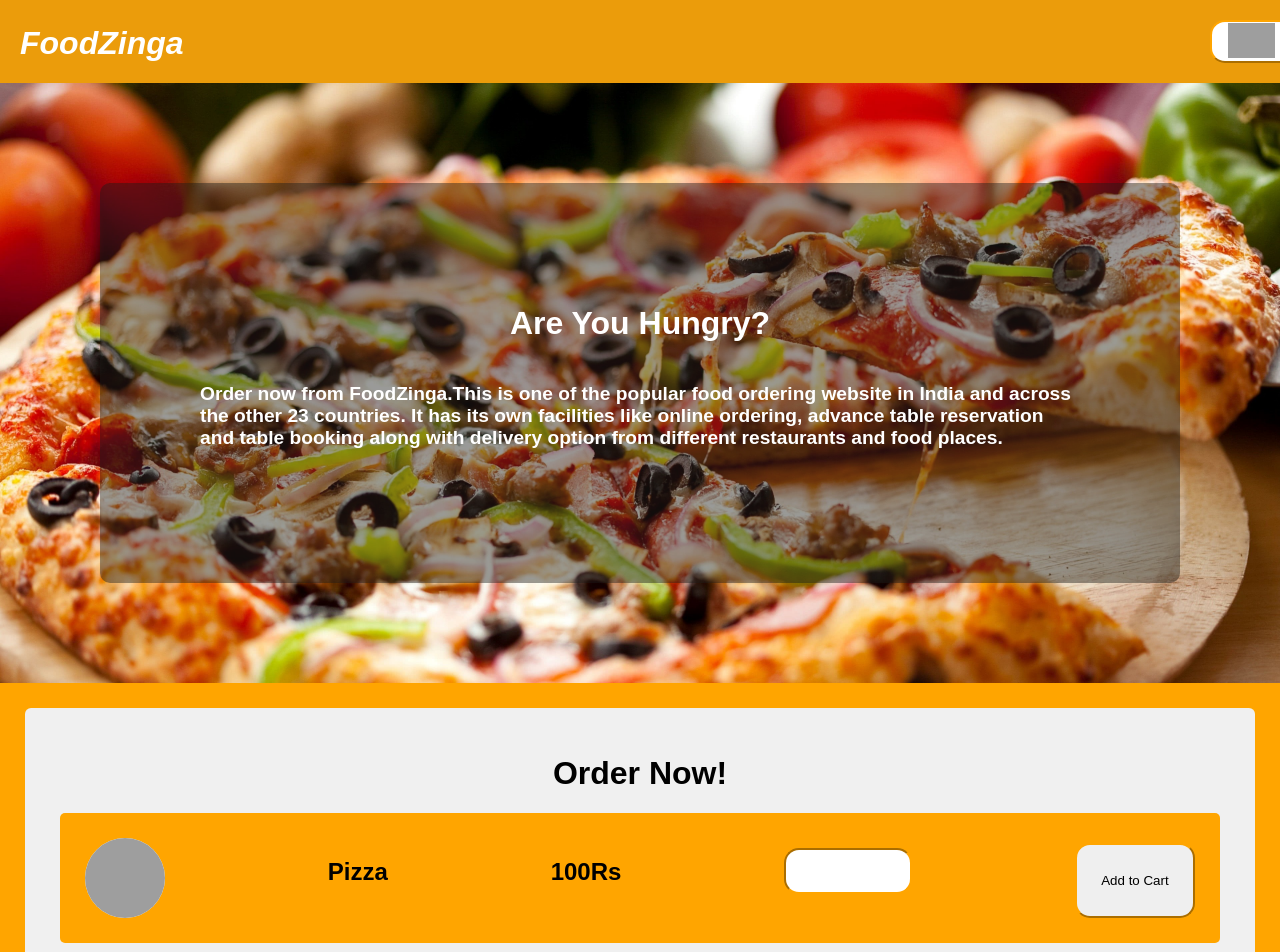
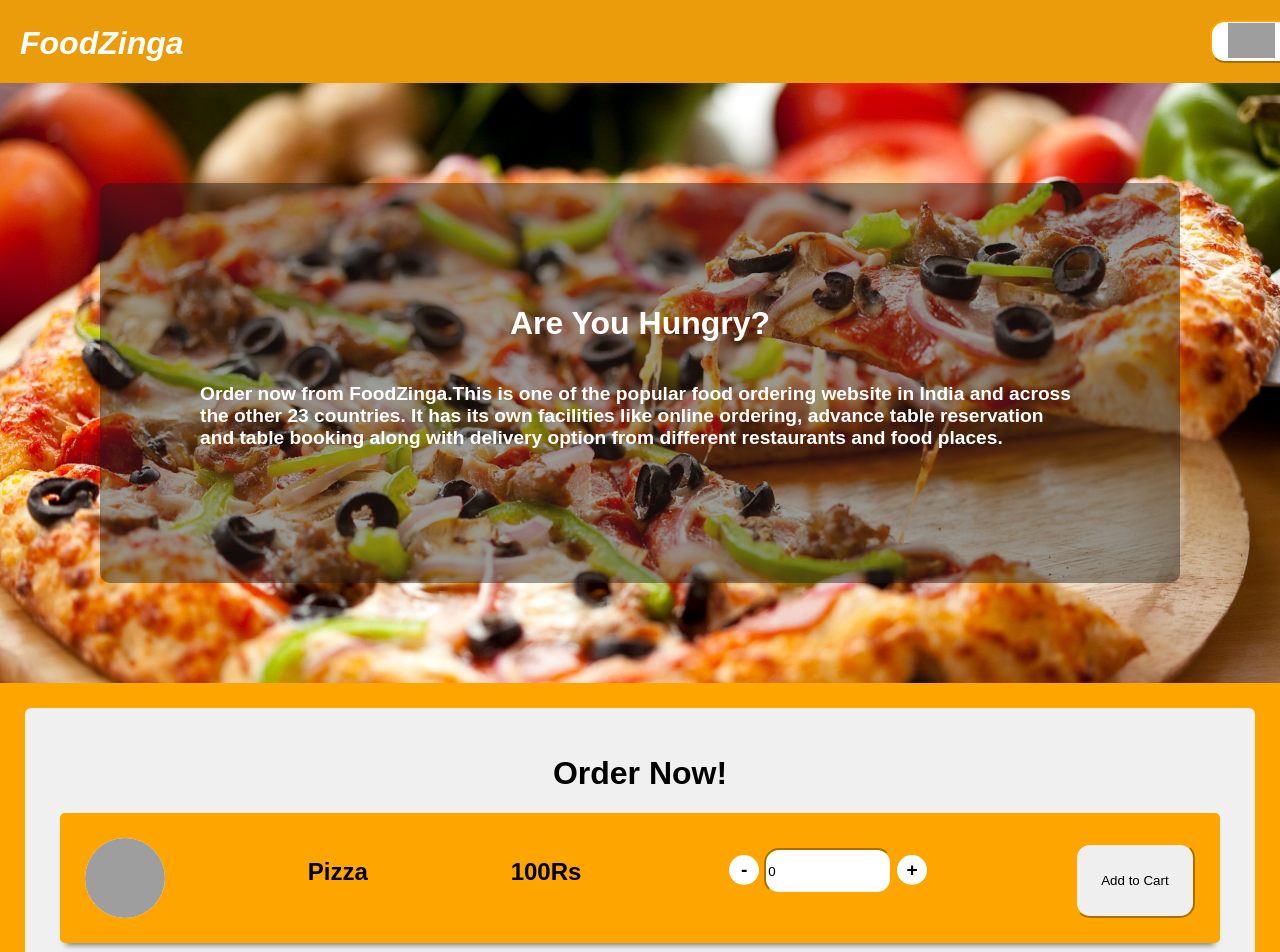
Before and after one commit to rishigupta1109/FoodApp, a React (Create React App) app: page / in a window 1280 px wide. Shown: the top 952 px of the page. Built offline with nearby package versions, Linux system fonts and the light colour scheme; grey boxes are pictures that could not be loaded.

Commit message:
food app 5th commit + - added

```diff
--- a/src/comp/FoodItems/FoodItem.css
+++ b/src/comp/FoodItems/FoodItem.css
@@ -1,4 +1,5 @@
 #food-item{
+    box-shadow: 0 8px 6px -6px rgba(0, 0, 0, 0.527);
     display: flex;
     flex-direction: row;
     justify-content: space-between;
@@ -6,6 +7,22 @@
     padding:25px;
     border-radius: 5px;
     margin:10px;
+}
+input:focus{
+    outline: none;
+}
+.changebutton{
+    border-radius: 100%;
+    height:30px;
+    width:30px;
+    background-color: white;
+    border : none;
+    color:black;
+    font-weight: bolder;
+    font-size: larger;
+    margin-top: 15px;
+    margin-left: 5px;
+    margin-right: 5px;
 }
 #food-img{
 
--- a/src/comp/FoodItems/FoodItem.js
+++ b/src/comp/FoodItems/FoodItem.js
@@ -1,12 +1,12 @@
 import Context from "../Context/Context";
 import "./FoodItem.css";
-import React,{useContext,useState,useEffect} from "react";
+import React,{useContext,useState,useEffect,useRef} from "react";
 
 const FoodItem=(props)=>{
-
+    const input=useRef();
     const ctx=useContext(Context);
     const clickHandler=()=>{
-        props.onclick({
+      if(value!==0)  {props.onclick({
             src:props.src,
             name:props.name,
             amount:value,
@@ -15,15 +15,24 @@ const FoodItem=(props)=>{
             Total:props.price*value
 
         })
+}
+    }
+    const [value,setvalue]=useState(0);
+    const changeHandler=(e)=>{
+
+
+
 
     }
-    const [value,setvalue]=useState("");
-    const changeHandler=(e)=>{
-        setvalue(e.target.value);
-        ctx.Cart&&ctx.amountChange(e.target.name,e.target.value);
-        ctx.Cart&&props.changeHandler(e.target.name,e.target.value);
-
-
+    const valueChanger=(e)=>{
+        if(e.target.name==="plus"){
+            input.current.value=Number(input.current.value)+1;
+        }
+        else{if(input.current.value!=='0') {input.current.value=Number(input.current.value)-1;}}
+        setvalue(input.current.value);
+        ctx.Cart&&ctx.amountChange(input.current.name,input.current.value);
+        ctx.Cart&&props.changeHandler(input.current.name,input.current.value);
+        console.log(e.target.value);
 
     }
     useEffect(()=>{if(ctx.Cart)
@@ -34,7 +43,9 @@ const FoodItem=(props)=>{
             <img id="food-img" alt="pizza" src={props.src}  ></img>
             <h2 id="food-name">{props.name}</h2>
             <h2 id="food-price">{props.price}Rs</h2>
-            {props.ordered===undefined&&<input type="number" min="0" max='100' name={props.name} value={value} onChange={changeHandler} id="amount" ></input>}
+            {props.ordered===undefined&&<div id="packetinput"><button onClick={valueChanger} name="minus" className="changebutton">-</button>
+             <input readOnly ref={input} type="number"  min="0" max='100' name={props.name} value={value} onChange={changeHandler} id="amount" ></input>
+             <button onClick={valueChanger} name="plus" className="changebutton">+</button></div>}
             {props.ordered===true&& <h2 id="food-name">{props.amount}</h2>}
             {ctx.Cart&& <h2 id="food-price">{props.Total}Rs</h2>}
             {!ctx.Cart&&<button id="add-to-cart" onClick={clickHandler}>Add to Cart</button>}
```
